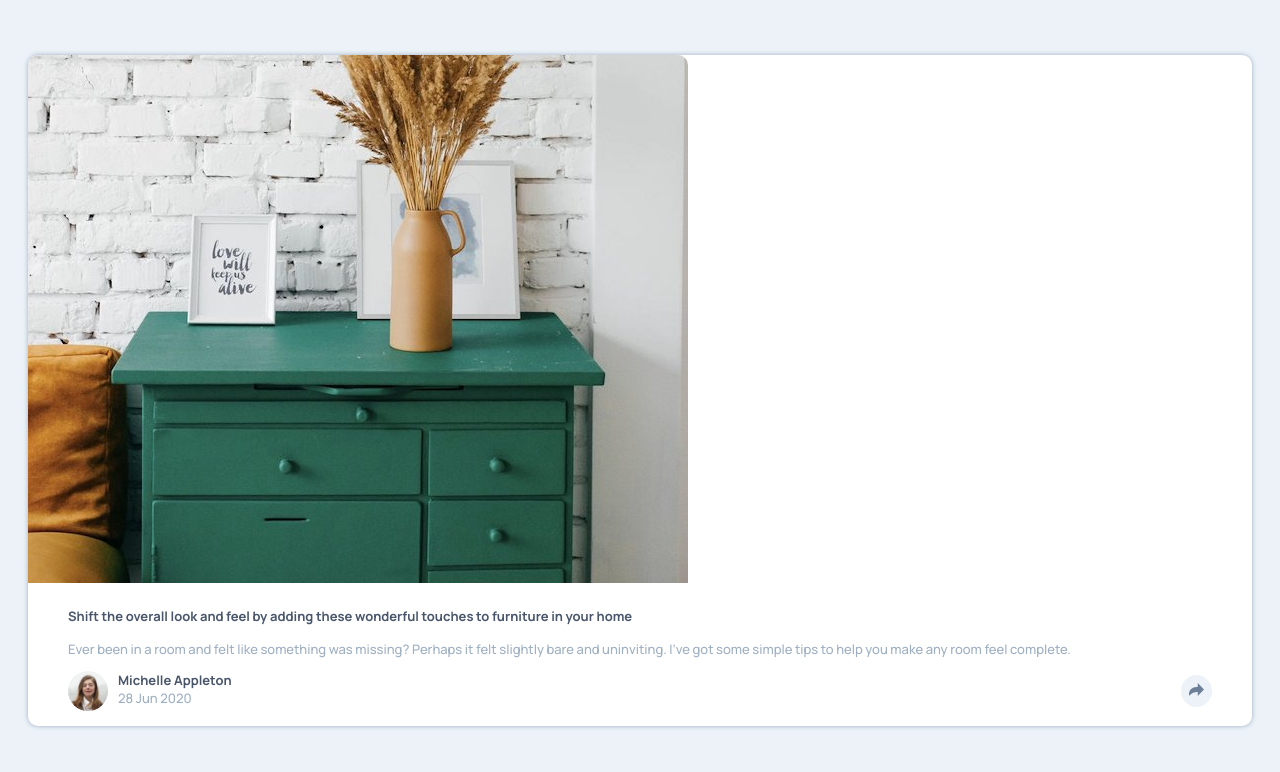
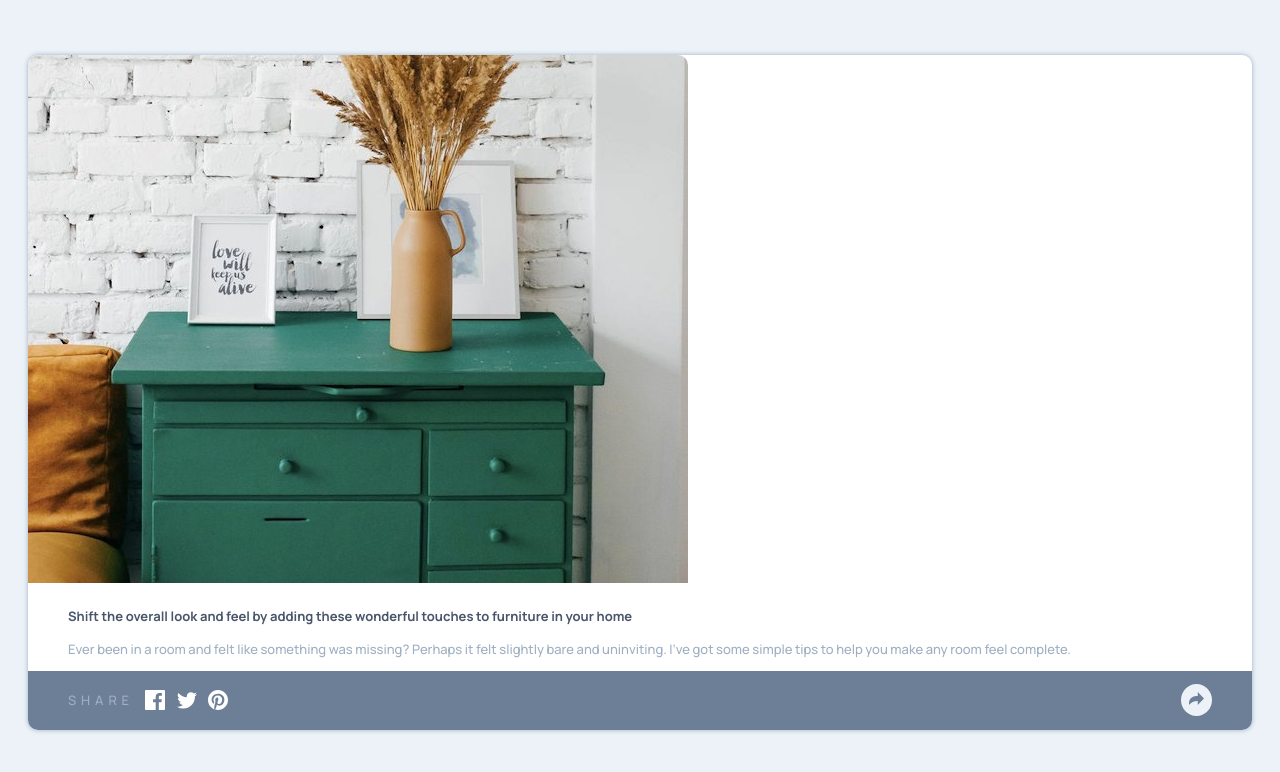
Before and after one commit to royeradames/article-preview-component-master, a React (Create React App) app: page / in a window 1280 px wide. Shown: the top 772 px of the page. Built offline with nearby package versions, Linux system fonts and the light colour scheme.

Commit message:
👌up to day

```diff
--- a/src/App.scss
+++ b/src/App.scss
@@ -21,7 +21,7 @@ $white: white;
     box-shadow: 0 .01rem .5rem $grayish-blue;
     font-size: 1.3rem;
     font-weight: 500;
-    padding-bottom: 1.5rem;
+    // padding-bottom: 1.5rem;
 
     &__heading-image{
         border-radius: 1rem 1rem 0 0;
@@ -50,6 +50,15 @@ $white: white;
         align-content: center;
         justify-content: space-between;
         align-items: center;
+        background-color: $dark-blue;
+        padding-bottom: 1rem;
+        padding-top: 1rem;
+        border-radius: 0 0 1rem 1rem;
+    }
+    &__author{
+        padding:  0 4rem;
+        display: none;
+
     }
     &__info{
         display: flex;
@@ -64,10 +73,36 @@ $white: white;
         margin: 0;
         color: $grayish-blue;
     }
-    &__share{
+    &__share-button{
         border-radius: 50%;
         padding: .8rem;
         background-color: $light-grayish-blue;
         border: none;
+        z-index: 2;
+        margin-right: 4rem;
+
+
     }
+    &__share-section{
+        display: flex;
+        justify-content: space-between;
+        z-index: 1;
+        padding-left: 4rem;
+        align-items: center;
+        min-width: 20rem;
+        &--background{
+            background-color: $dark-blue;
+
+        }
+    }
+    &__share-title{
+        color: $grayish-blue;
+        letter-spacing: 0.491rem;
+        font-weight: normal;
+    }
+
 }
+
+.display-none {
+    // display: none;
+}
--- a/src/App.tsx
+++ b/src/App.tsx
@@ -3,8 +3,12 @@ import "./App.scss";
 import drawers from "./images/drawers.jpg";
 import authorImage from "./images/avatar-michelle.jpg";
 import shareIcon from "./images/icon-share.svg";
+import twitterIcon from "./images/icon-twitter.svg";
+import facebookIcon from "./images/icon-facebook.svg";
+import pinterestIcon from "./images/icon-pinterest.svg";
 
 function App() {
+  const share = () => {};
   return (
     <>
       <main className="page">
@@ -25,8 +29,28 @@ function App() {
               it felt slightly bare and uninviting. I’ve got some simple tips to
               help you make any room feel complete.
             </p>
+          </div>
+
           <footer className="article__footer">
-              <div>
+            <div className="article__share-section display-none">
+              <h2 className="article__share-title">SHARE</h2>
+              <img
+                src={facebookIcon}
+                alt=" facebook icon"
+                className="article__facebook-icon"
+              />
+              <img
+                src={twitterIcon}
+                alt="twitter icon"
+                className="article__facebook-icon"
+              />
+              <img
+                src={pinterestIcon}
+                alt="pinterest icon"
+                className="article__pinterest"
+              />
+            </div>
+            <div className="article__author">
               <img
                 className="article__selfie"
                 src={authorImage}
@@ -37,11 +61,15 @@ function App() {
                 <p className="article__publish_date">28 Jun 2020</p>
               </div>
             </div>
-              <button className="article__share">
-                <img src={shareIcon} alt="share" />
+            <button onClick={() => share()} className="article__share-button">
+              <svg xmlns="http://www.w3.org/2000/svg" width="15" height="13">
+                <path
+                  fill="#6E8098"
+                  d="M15 6.495L8.766.014V3.88H7.441C3.33 3.88 0 7.039 0 10.936v2.049l.589-.612C2.59 10.294 5.422 9.11 8.39 9.11h.375v3.867L15 6.495z"
+                />
+              </svg>
             </button>
           </footer>
-          </div>
         </article>
       </main>
     </>
```
Lines whose indentation alone changed are shown as unchanged.
